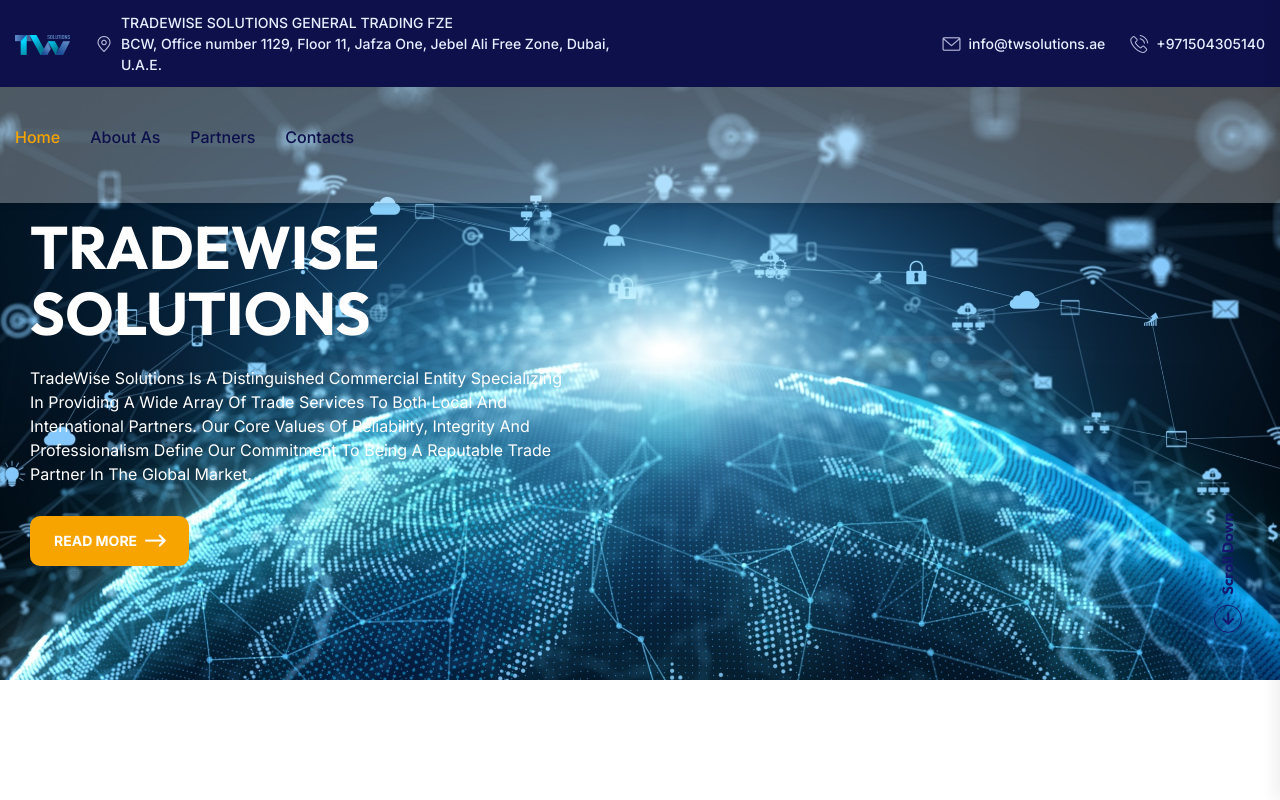
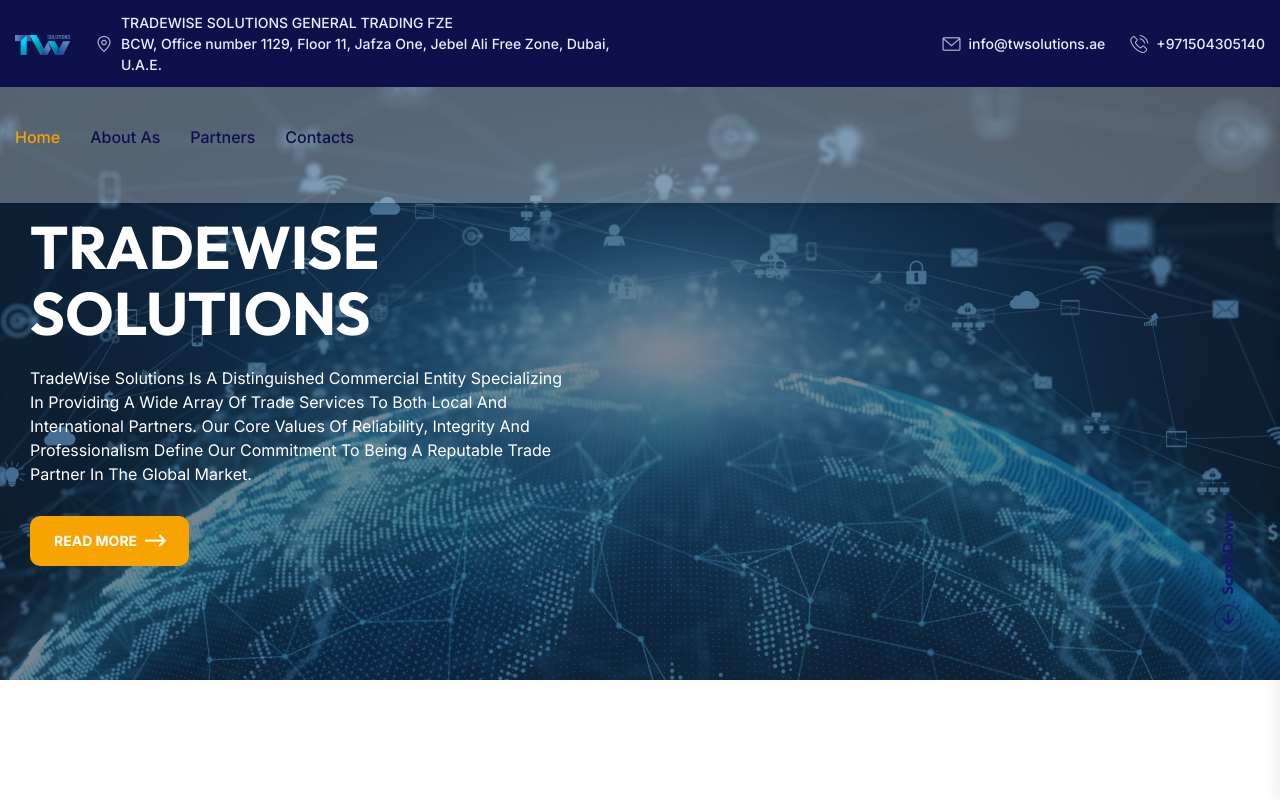
Before and after one commit to vahanmkrtumyan/twsolutions, a Next.js app: page / in a window 1280 px wide. Shown: the top 800 px of the page. Built offline with nearby package versions, Linux system fonts and the light colour scheme.

Commit message:
Update Banner1.js

```diff
--- a/components/sections/Banner1.js
+++ b/components/sections/Banner1.js
@@ -6,6 +6,7 @@
       <section
         className="banner-area banner-bg"
         data-background="/assets/img/img4.jpg"
+        style={{ boxShadow: 'inset 0 0 0 2000px rgb(20 41 66 / 57%)' }}
       >
         <div className="container">
           <div className="row">
@@ -20,7 +21,9 @@
                   TRADEWISE SOLUTIONS
                 </h2>
                 <p
-                  style={{ color: '#FFF' }}
+                  style={{
+                    color: '#FFF'
+                  }}
                   data-aos="fade-up"
                   data-aos-delay={400}
                 >
```
